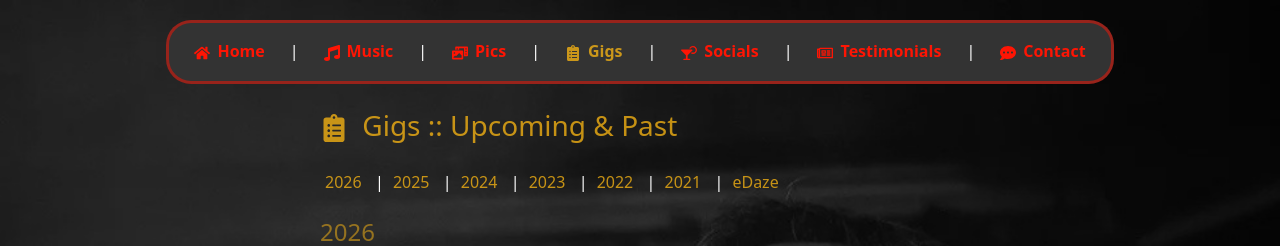
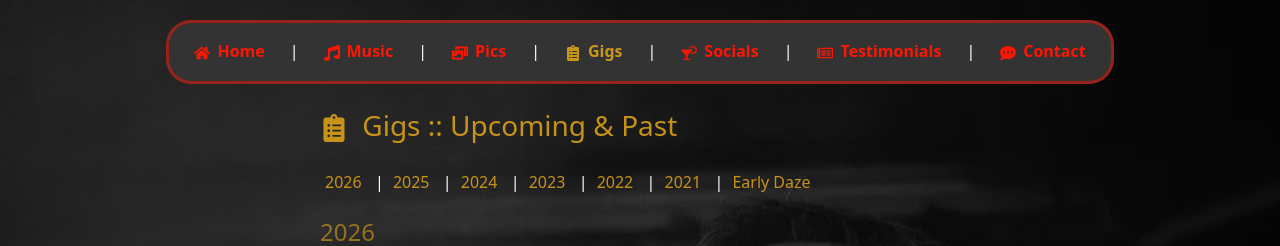
Before and after one commit to DuffmanOohyeah/boomedia, a Next.js app: page /gigs in a window 1280 px wide. Shown: the top 246 px of the page. Built offline with nearby package versions, Linux system fonts and the light colour scheme.

Commit message:
Label change

```diff
--- a/src/app/gigs/page.tsx
+++ b/src/app/gigs/page.tsx
@@ -13,7 +13,7 @@ const navLinks: NavLinksProps[] = [
 	{ href: '#year23', label: 2023 },
 	{ href: '#year22', label: 2022 },
 	{ href: '#year21', label: 2021 },
-	{ href: '#eDaze', label: 'eDaze' },
+	{ href: '#eDaze', label: 'Early Daze' },
 ];
 
 const css: GigCssProps = { h1Svg: 'align-middle inline-block mr-[7px]' };
```
